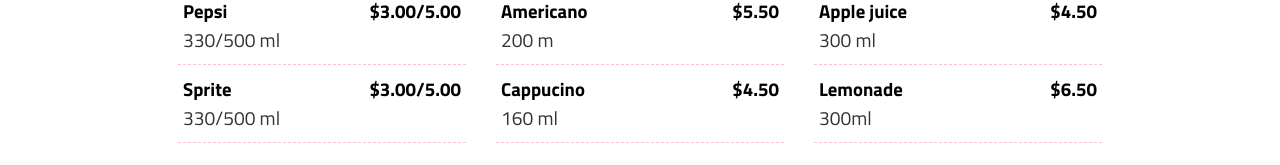
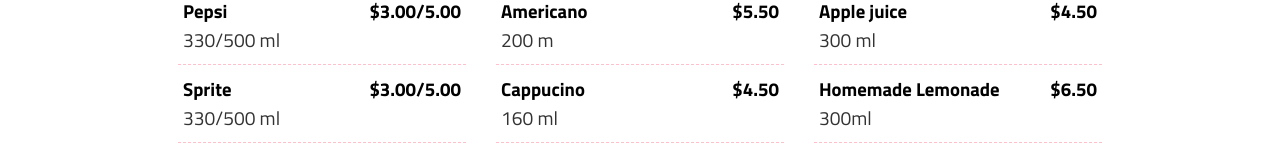
Before and after one commit to karmieczkowska/little-lemon-app, a React (Create React App) app: page /menu in a window 1280 px wide. Shown: the part 2359-2524 px from the top of the page. Built offline with nearby package versions, Linux system fonts and the light colour scheme.

Commit message:
Beverages update

```diff
--- a/src/components/menu/Data.js
+++ b/src/components/menu/Data.js
@@ -176,7 +176,7 @@
         price: "4.50",
     },
     {
-        title: "Lemonade",
+        title: "Homemade Lemonade",
         description: "300ml",
         price: "6.50",
     }
```
